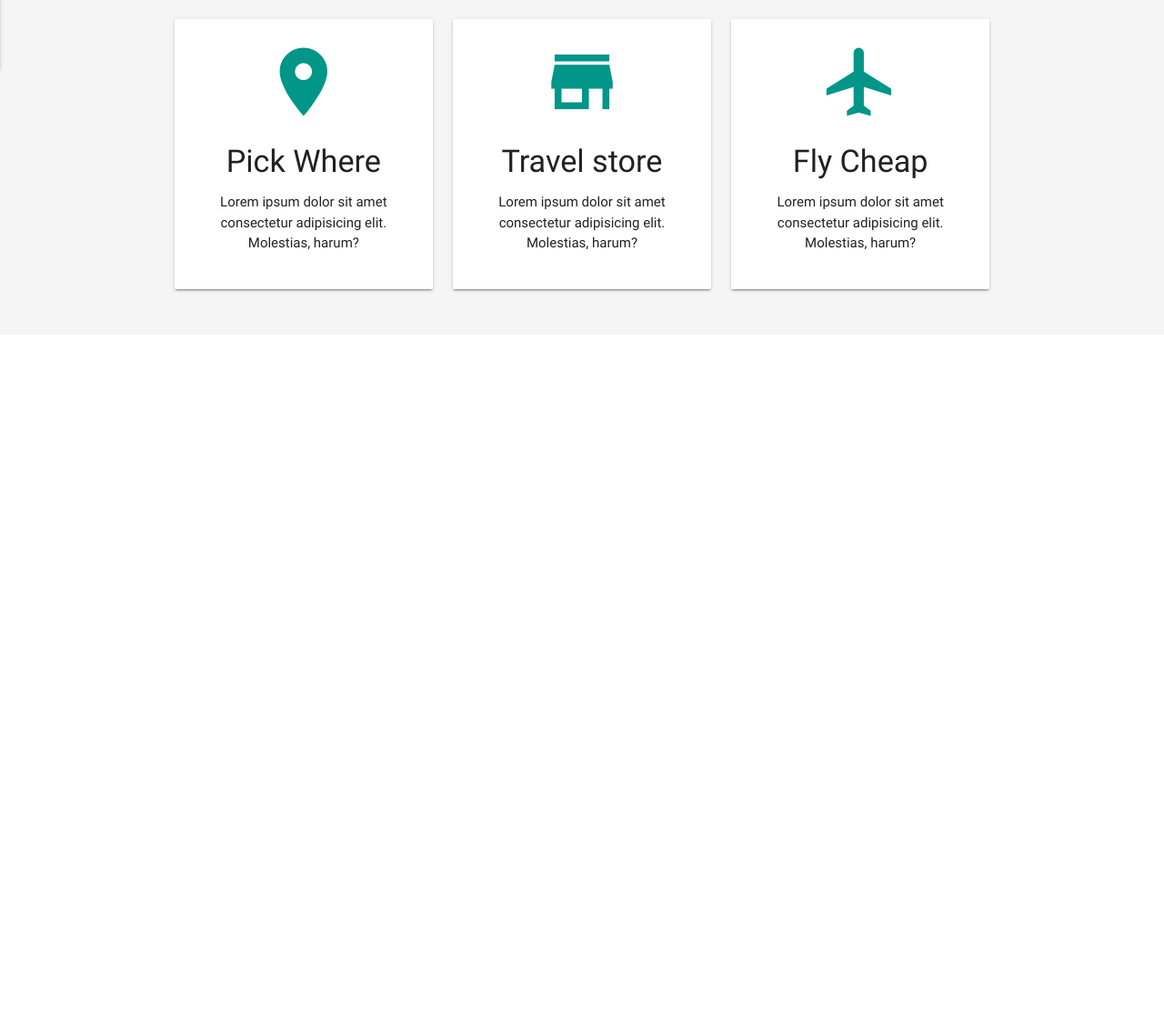
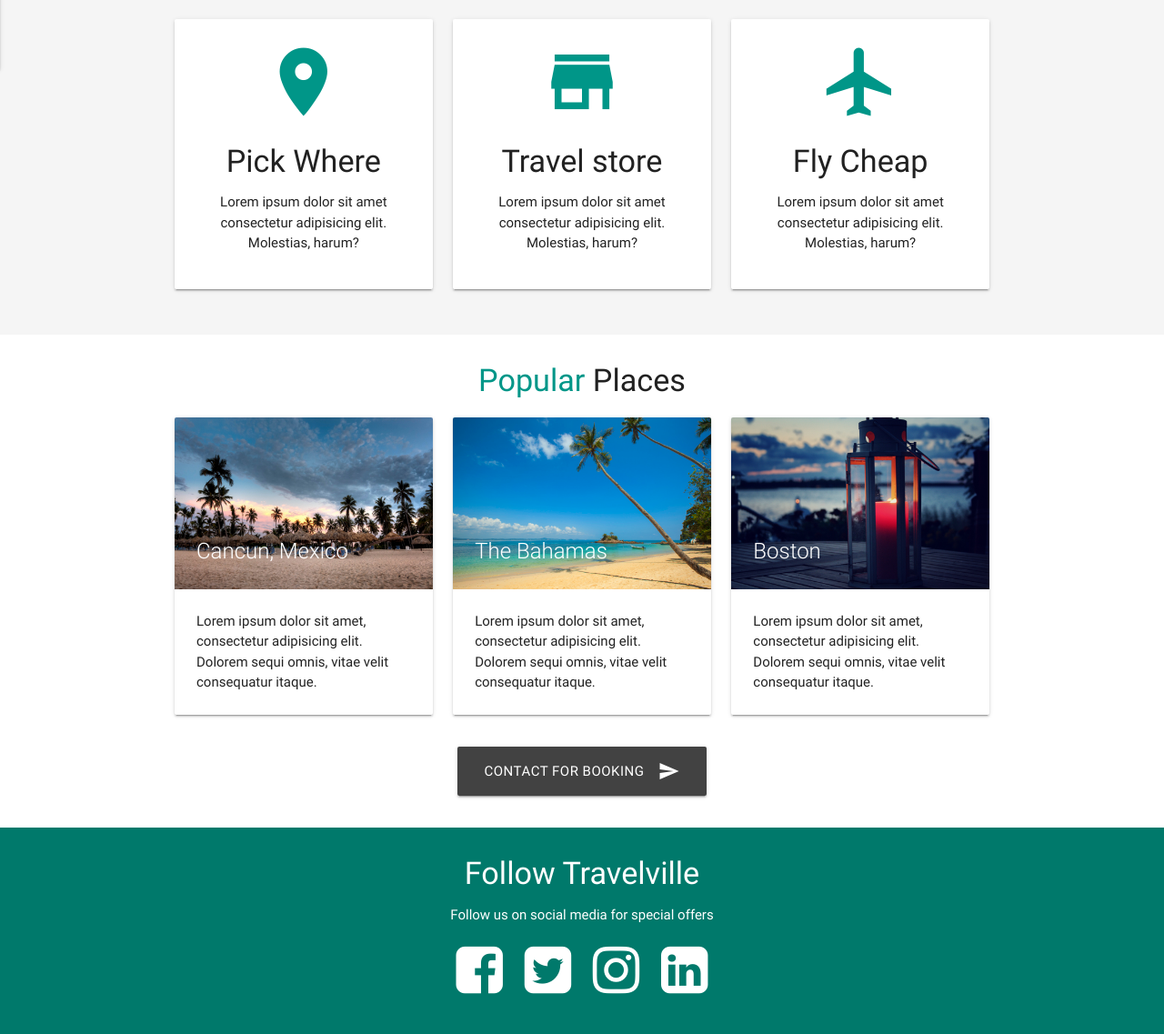
Before and after one commit to Abdul-fatai/travelling-website-template, a PHP site: page / in a window 1280 px wide. Shown: the part 784-1921 px from the top of the page at 91% size. Before the commit the page ends 1152 px from the top, so only its background shows below. Run offline with PHP 8.4, Linux system fonts and the light colour scheme; some libraries are stand-ins or nearby versions.

Commit message:
popular plc && follow section added

```diff
--- a/css/main.css
+++ b/css/main.css
@@ -14,3 +14,7 @@
   width: 100%;
   text-align: center;
 }
+
+.section-follow .fa-4x {
+  margin: 5px 10px;
+}
--- a/index.html
+++ b/index.html
@@ -38,9 +38,9 @@
             <ul class="right hide-on-med-and-down">
               <li><a href="#home">Home</a></li>
               <li><a href="#search">Search</a></li>
-              <li><a href="#home">Popular Places</a></li>
+              <li><a href="#popular">Popular Places</a></li>
               <li><a href="#gallery">Gallery</a></li>
-              <li><a href="#gallery">Contact</a></li>
+              <li><a href="#contact">Contact</a></li>
             </ul>
           </div>
         </div>
@@ -50,8 +50,8 @@
       <li><a href="#home">Home</a></li>
       <li><a href="#search">Search</a></li>
       <li><a href="#home">Popular Places</a></li>
-      <li><a href="#gallery">Gallery</a></li>
-      <li><a href="#gallery">Contact</a></li>
+      <li><a href="#popular">Gallery</a></li>
+      <li><a href="#contact">Contact</a></li>
     </ul>
 
     <!--Section: Slider -->
@@ -151,9 +151,79 @@
       </div>
     </section>
 
+    <!-- Section: Popular-->
+    <section class="section section-popular">
+      <div class="container">
+        <div class="row">
+          <h4 class="center"><span class="teal-text">Popular</span> Places</h4>
+          <div class="col s12 m4">
+            <div class="card">
+              <div class="card-image">
+                <img src="/img/resort1.jpg" alt="image">
+                <span class="card-title">Cancun, Mexico</span>
+              </div>
+              <div class="card-content">
+                <p>Lorem ipsum dolor sit amet, consectetur adipisicing elit. Dolorem sequi omnis, vitae velit consequatur itaque.</p>
+              </div>
+            </div>
+          </div>
+          <div class="col s12 m4">
+            <div class="card">
+              <div class="card-image">
+                <img src="/img/resort2.jpg" alt="image">
+                <span class="card-title">The Bahamas</span>
+              </div>
+              <div class="card-content">
+                <p>Lorem ipsum dolor sit amet, consectetur adipisicing elit. Dolorem sequi omnis, vitae velit consequatur itaque.</p>
+              </div>
+            </div>
+          </div>
+          <div class="col s12 m4">
+            <div class="card">
+              <div class="card-image">
+                <img src="/img/resort3.jpg" alt="image">
+                <span class="card-title">Boston</span>
+              </div>
+              <div class="card-content">
+                <p>Lorem ipsum dolor sit amet, consectetur adipisicing elit. Dolorem sequi omnis, vitae velit consequatur itaque.</p>
+              </div>
+            </div>
+          </div>
+        </div>
 
+        <div class="row">
+          <div class="col s12 center">
+            <a href="#contact" class="btn btn-large grey darken-3">
+              <i class="material-icons right">send</i>Contact For Booking
+            </a>
+          </div>
+        </div>
+      </div>
+    </section>
 
-
+    <!--Section: Follow-->
+    <section class="section section-follow teal darken-2 white-text center">
+      <div class="container">
+        <div class="row">
+          <div class="col s12">
+            <h4>Follow Travelville</h4>
+            <p>Follow us on social media for special offers</p>
+            <a href="https://facebook.com" class="white-text" target="_blank">
+              <i class="fa fa-facebook-square fa-4x"></i>
+            </a>
+            <a href="https://twitter.com" class="white-text" target="_blank">
+              <i class="fa fa-twitter-square fa-4x"></i>
+            </a>
+            <a href="https://instagram.com" class="white-text" target="_blank">
+              <i class="fa fa-instagram fa-4x"></i>
+            </a>
+            <a href="https://linkedin.com" class="white-text" target="_blank">
+              <i class="fa fa-linkedin-square fa-4x"></i>
+            </a>
+          </div>
+        </div>
+      </div>
+    </section>
 
     <!--Import jQuery before materialize.js-->
     <script
```
